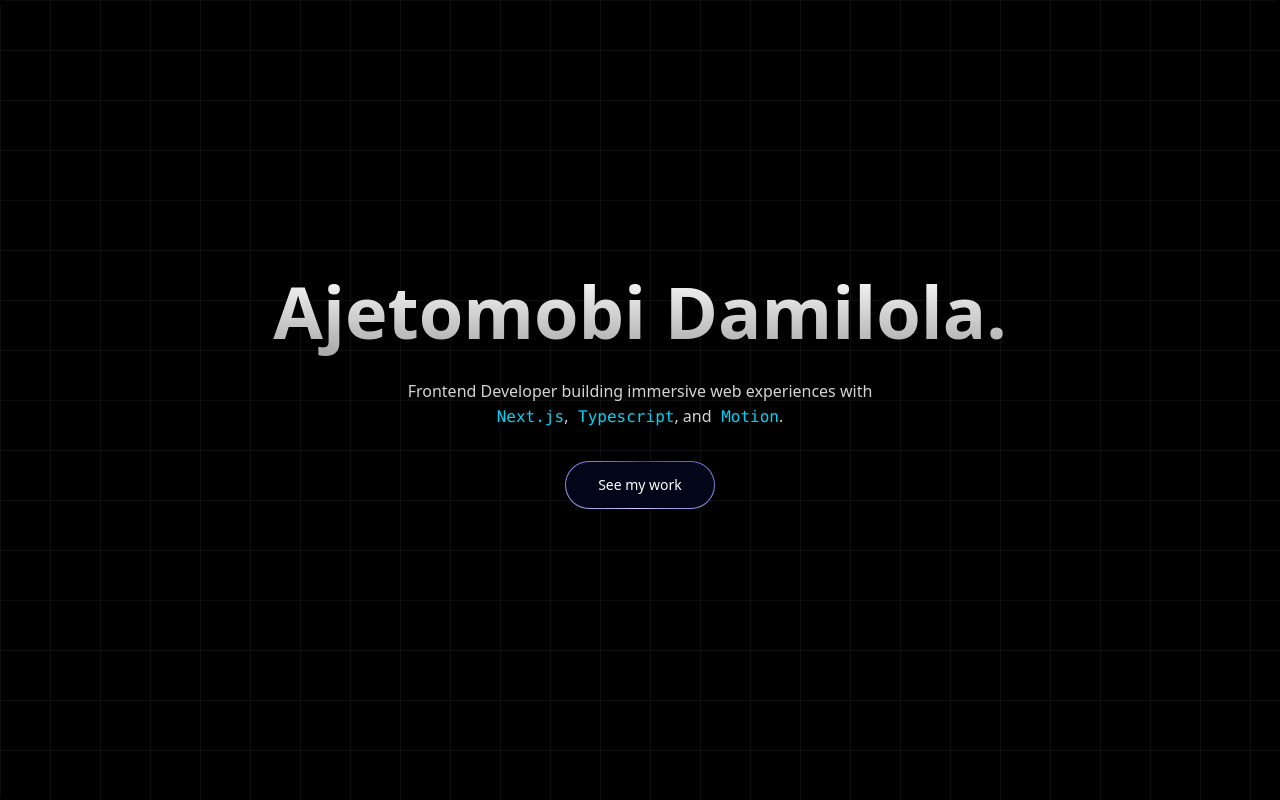
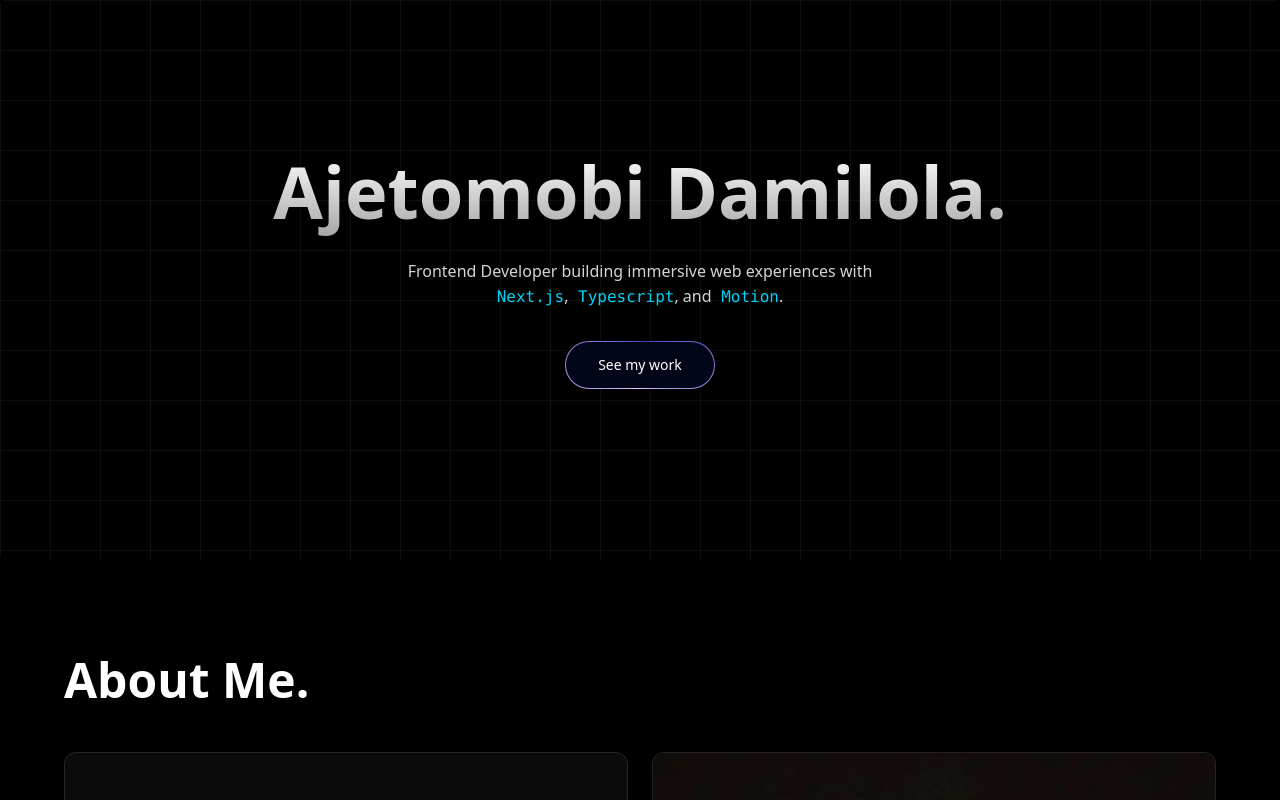
Before and after one commit to damilox/portfolio, a Next.js app: page / in a window 1280 px wide. Shown: the top 800 px of the page. Built offline with nearby package versions, Linux system fonts and the light colour scheme.

Commit message:
new commit

```diff
--- a/src/app/components/sections/Hero.tsx
+++ b/src/app/components/sections/Hero.tsx
@@ -5,7 +5,7 @@ import { motion } from "framer-motion";
 
 export function Hero() {
   return (
-    <div className="h-[100dvh] w-full rounded-md flex md:items-center md:justify-center bg-black/[0.96] antialiased bg-grid-white/[0.02] relative overflow-hidden">
+    <div className="h-[70dvh] w-full rounded-md flex md:items-center md:justify-center bg-black/[0.96] antialiased bg-grid-white/[0.02] relative overflow-hidden">
 
       <Spotlight
         className="-top-40 left-0 md:left-60 md:-top-20"
@@ -45,7 +45,9 @@ export function Hero() {
             <button className="relative inline-flex h-12 overflow-hidden rounded-full p-[1px] focus:outline-none focus:ring-2 focus:ring-slate-400 focus:ring-offset-2 focus:ring-offset-slate-50">
                 <span className="absolute inset-[-1000%] animate-[spin_2s_linear_infinite] bg-[conic-gradient(from_90deg_at_50%_50%,#E2CBFF_0%,#393BB2_50%,#E2CBFF_100%)]" />
                 <span className="inline-flex h-full w-full items-center justify-center rounded-full bg-slate-950 px-8 py-1 text-sm font-medium text-white backdrop-blur-3xl">
-                    See my work
+                  <a href="#projects">See my work</a>
+
+
                 </span>
             </button>
         </motion.div>
```
